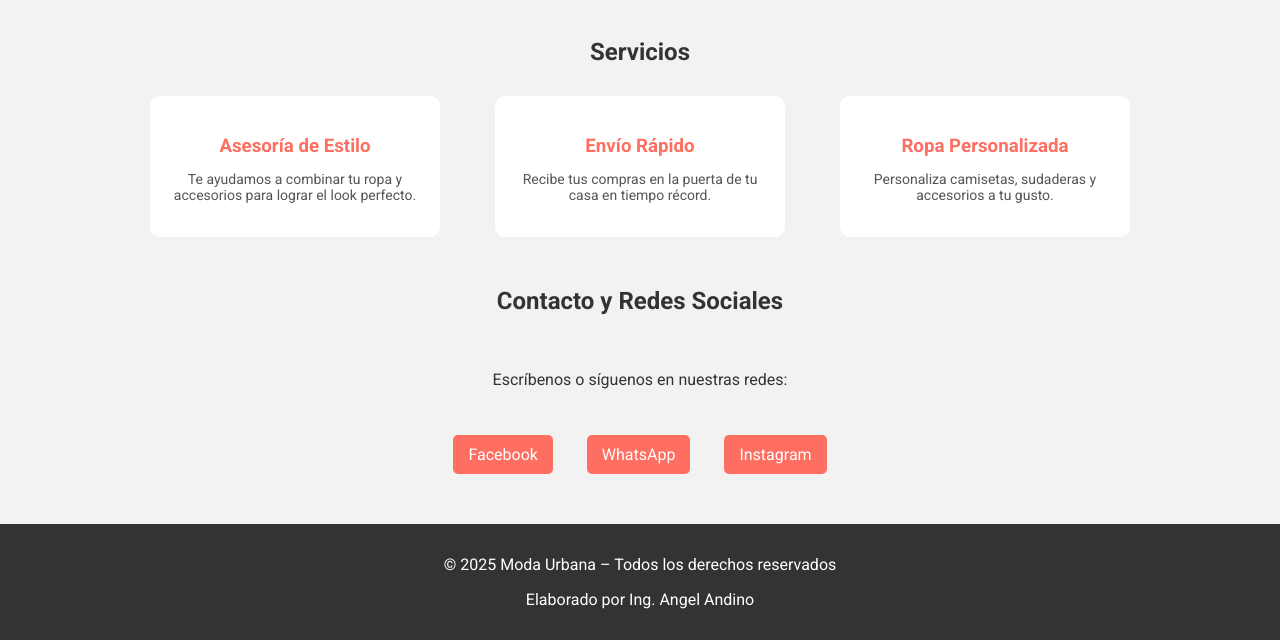
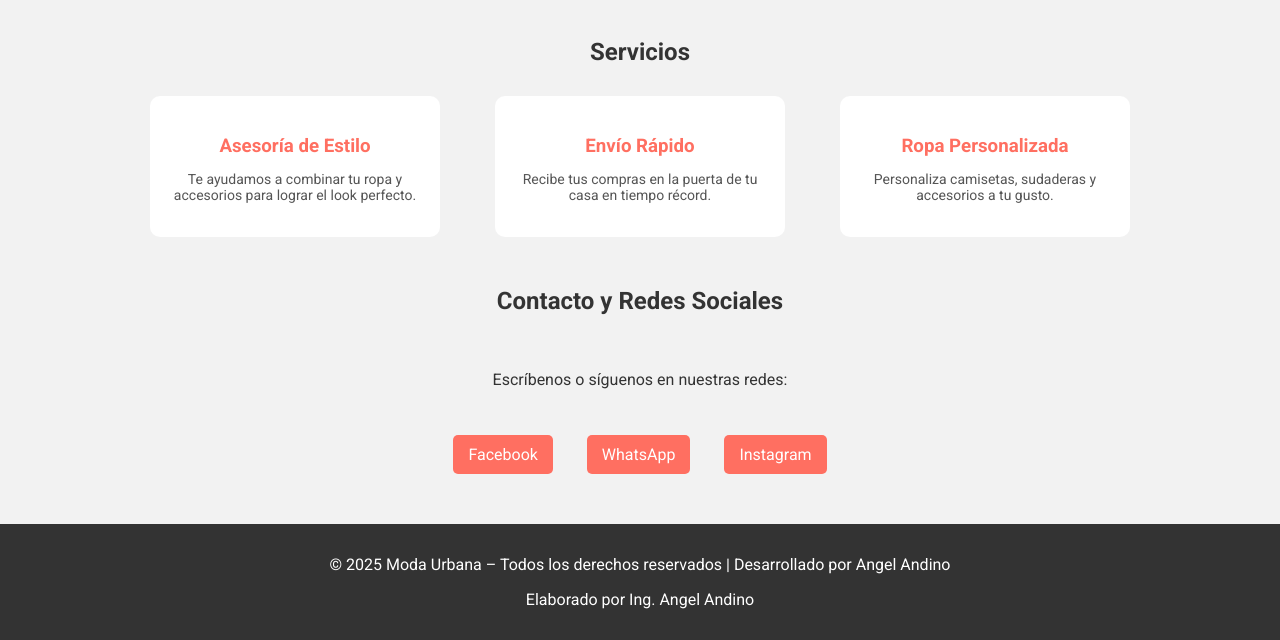
Before and after one commit to angelandi993-lab/angelprojecto.github.io, a plain HTML site: page index.html in a window 1280 px wide. Shown: the part 1352-1992 px from the top of the page. Drawn offline with Linux system fonts and the light colour scheme.

Commit message:
Update index.html

```diff
--- a/index.html
+++ b/index.html
@@ -290,7 +290,7 @@
 </section>
 
 <footer>
-    <p>© 2025 Moda Urbana – Todos los derechos reservados</p>
+    <p>© 2025 Moda Urbana – Todos los derechos reservados | Desarrollado por Angel Andino</p>
     <p>Elaborado por Ing. Angel Andino</p>
 </footer>
 
```
